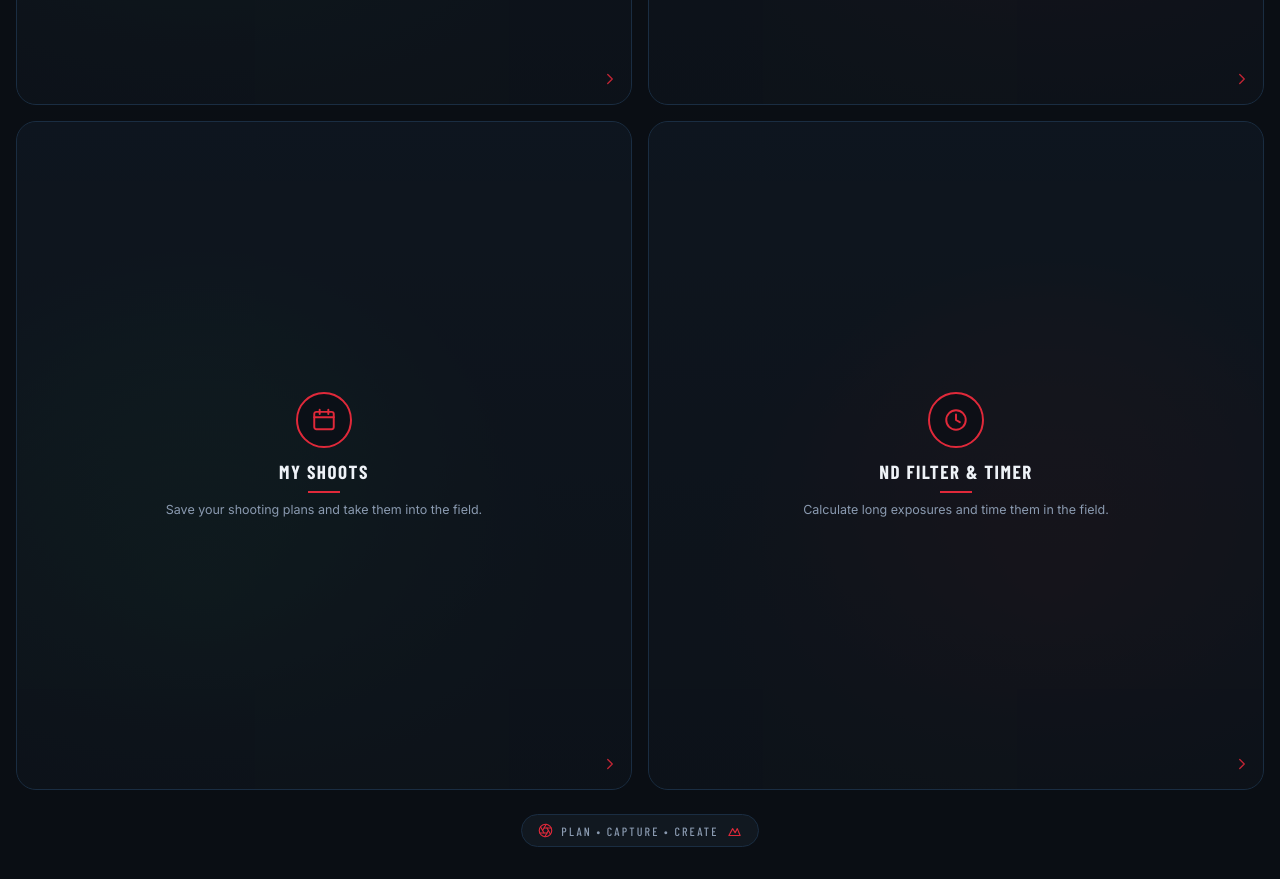
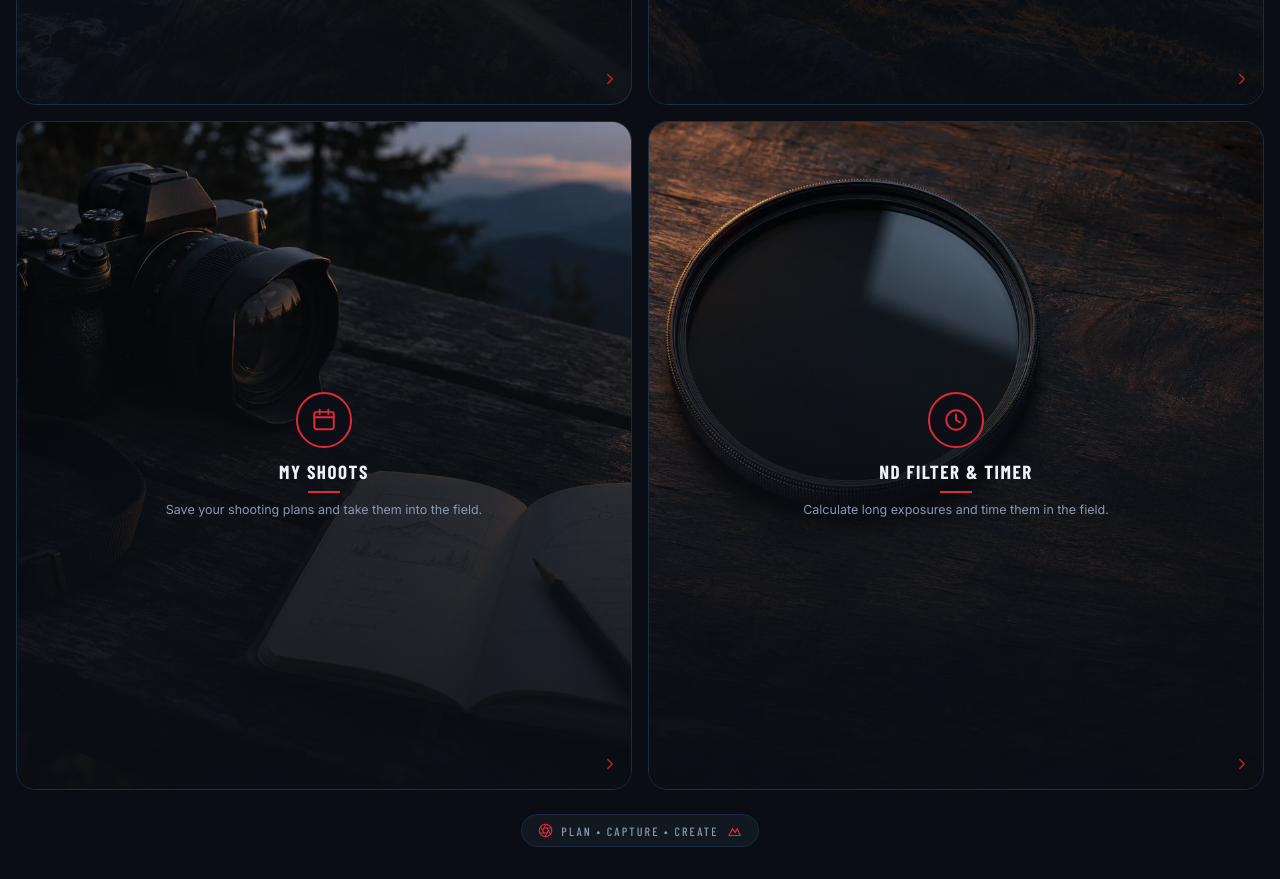
Before and after one commit to damiennikon/The-Photographers-Toolbox, a website built with Vite: page index.html in a window 1280 px wide. Shown: the part 2360-3239 px from the top of the page. Built offline with nearby package versions, Linux system fonts and the light colour scheme; a web font is replaced by a local one; what tz-lookup would draw is missing.

Commit message:
Add backgrounds for toolbox cards

```diff
--- a/src/styles/components.css
+++ b/src/styles/components.css
@@ -160,7 +160,11 @@
   content: "";
   position: absolute;
   inset: 0;
-  background: linear-gradient(180deg, rgba(10, 14, 20, 0.08) 0%, rgba(10, 14, 20, 0.6) 55%, rgba(10, 14, 20, 0.92) 100%);
+  background: linear-gradient(180deg, rgba(10, 14, 20, 0.08) 0%, rgba(10, 14, 20, var(--pt-tile-scrim, 0.6)) 55%, rgba(10, 14, 20, 0.92) 100%);
+}
+
+.pt-tile-bg--dark:not(.pt-tile-bg--fallback) {
+  --pt-tile-scrim: 0.76;
 }
 
 /* No image / image failed to load -> fall back to the flat gradient card
--- a/src/tools.config.js
+++ b/src/tools.config.js
@@ -7,6 +7,7 @@
 //
 // backgroundImage: path relative to the app's base (resolved against
 // import.meta.env.BASE_URL at render time) -> public/assets/tiles/*.webp.
+// darkenBackground: stronger scrim for images with highlights behind the copy.
 // bg: fallback CSS gradient class suffix, used if backgroundImage is
 // missing or fails to load (see .pt-tile-bg--<bg> in components.css).
 export const TOOLS = [
@@ -55,6 +56,8 @@ export const TOOLS = [
     description: "Pin and organize your favourite photography spots.",
     icon: "mapPin",
     bg: "map",
+    backgroundImage: "assets/tiles/map-locations.webp",
+    darkenBackground: true,
     type: "internal",
   },
   {
@@ -63,6 +66,7 @@ export const TOOLS = [
     description: "Sunrise, sunset, golden hour and sun direction for any spot.",
     icon: "sunrise",
     bg: "planner",
+    backgroundImage: "assets/tiles/sun-planner.webp",
     type: "internal",
   },
   {
@@ -71,6 +75,8 @@ export const TOOLS = [
     description: "Save your shooting plans and take them into the field.",
     icon: "calendar",
     bg: "map",
+    backgroundImage: "assets/tiles/my-shoots.webp",
+    darkenBackground: true,
     type: "internal",
   },
   {
@@ -79,6 +85,8 @@ export const TOOLS = [
     description: "Calculate long exposures and time them in the field.",
     icon: "clock",
     bg: "planner",
+    backgroundImage: "assets/tiles/nd-timer.webp",
+    darkenBackground: true,
     type: "internal",
   },
 ];
--- a/src/views/home.js
+++ b/src/views/home.js
@@ -12,10 +12,11 @@ function tileMarkup(tool) {
     : "";
   // No backgroundImage configured -> render straight into fallback mode.
   const fallbackClass = tool.backgroundImage ? "" : ` pt-tile-bg--fallback pt-tile-bg--${tool.bg}`;
+  const scrimClass = tool.darkenBackground ? " pt-tile-bg--dark" : "";
 
   return `
     <a href="#" class="pt-tile" data-tool-id="${tool.id}" data-tool-type="${tool.type}" data-disabled="${tool.type === "placeholder"}">
-      <div class="pt-tile-bg${fallbackClass}" data-tile-bg data-bg="${tool.bg}">${bgImg}</div>
+      <div class="pt-tile-bg${fallbackClass}${scrimClass}" data-tile-bg data-bg="${tool.bg}">${bgImg}</div>
       <div class="pt-tile-badge">${icon(tool.icon)}</div>
       <h3 class="pt-tile-name">${tool.name}</h3>
       <div class="pt-tile-underline"></div>
```
Also changed, not shown: public/assets/tiles/map-locations.webp (added), public/assets/tiles/my-shoots.webp (added), public/assets/tiles/nd-timer.webp (added), public/assets/tiles/sun-planner.webp (added).
